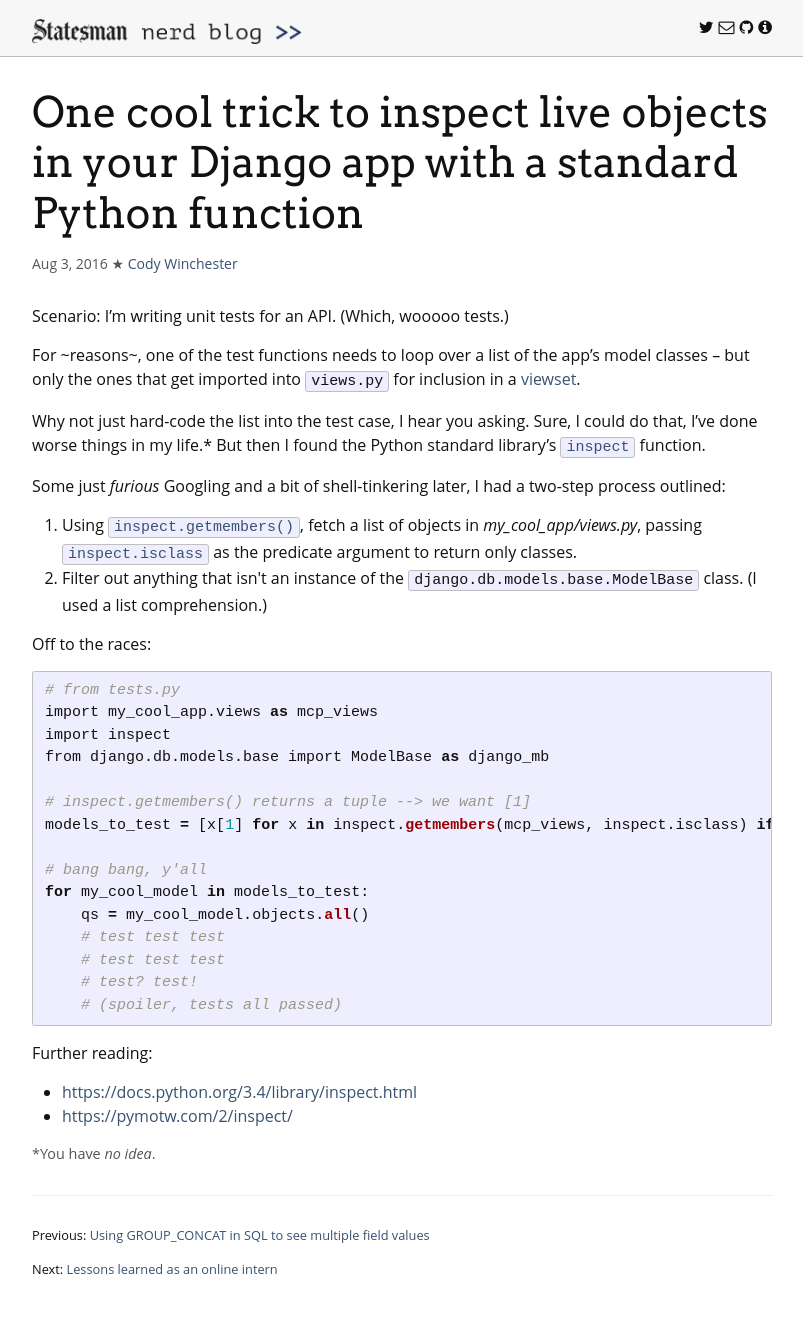
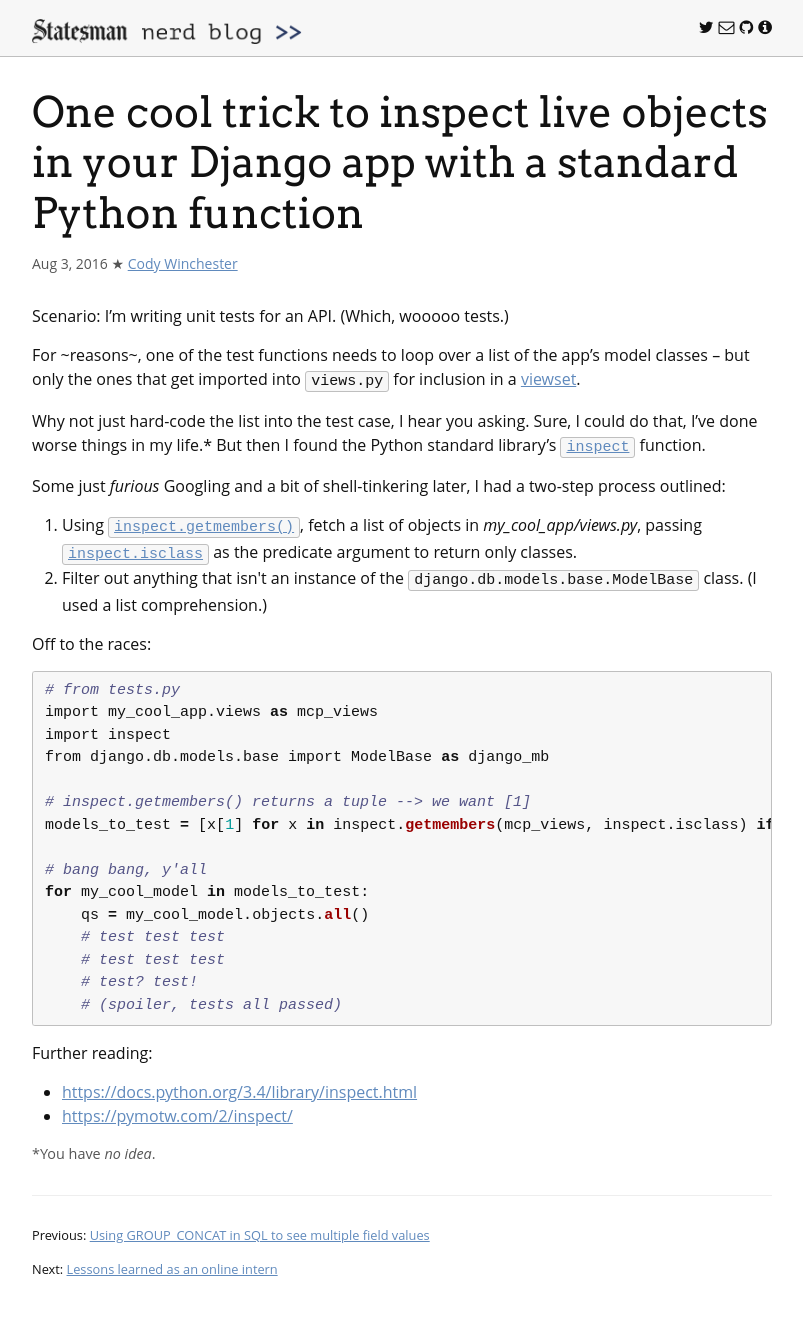
Before and after one commit to statesman/statesman.github.io, a Jekyll site: the page built from _posts/2016-08-02-one-cool-trick-to-inspect-live-objects-in-your-django-app-with-a-standard-python-function.md, in a window 1280 px wide. Shown: the whole page, without its empty margins (238-1041 px from the left). Built offline with Jekyll 4.4.1, drawn with Linux system fonts in a browser that asks for light colours.

Commit message:
Update link color
Closes #25

```diff
--- a/_sass/_base.scss
+++ b/_sass/_base.scss
@@ -92,15 +92,12 @@
  * Links
  */
 a {
-    color: $brand-color;
-    text-decoration: none;
+    color: #608ABD;
 
     &:visited {
-        color: darken($brand-color, 15%);
+        color: #395271;
     }
-
     &:hover {
-        color: $text-color;
         text-decoration: underline;
     }
 }
@@ -133,7 +130,7 @@
     font-size: 15px;
     border: 1px solid $grey-color-light;
     border-radius: 3px;
-    background-color: #eef;
+    background-color: #f7f7f7;
 }
 
 code {
--- a/_sass/_layout.scss
+++ b/_sass/_layout.scss
@@ -222,6 +222,13 @@
 .post-link {
     display: block;
     font-size: 24px;
+
+    color: $brand-color;
+    text-decoration: none;
+
+    &:visited {
+        color: darken($brand-color, 15%);
+    }
 }
 
 
--- a/_sass/_syntax-highlighting.scss
+++ b/_sass/_syntax-highlighting.scss
@@ -6,16 +6,16 @@
     @extend %vertical-rhythm;
 
     .highlighter-rouge & {
-      background: #eef;
+      background: #f7f7f7;
     }
 
-    .c     { color: #998; font-style: italic } // Comment
+    .c     { color: #558; font-style: italic } // Comment
     .err   { color: #a61717; background-color: #e3d2d2 } // Error
     .k     { font-weight: bold } // Keyword
     .o     { font-weight: bold } // Operator
-    .cm    { color: #998; font-style: italic } // Comment.Multiline
+    .cm    { color: #558; font-style: italic } // Comment.Multiline
     .cp    { color: #999; font-weight: bold } // Comment.Preproc
-    .c1    { color: #998; font-style: italic } // Comment.Single
+    .c1    { color: #558; font-style: italic } // Comment.Single
     .cs    { color: #999; font-weight: bold; font-style: italic } // Comment.Special
     .gd    { color: #000; background-color: #fdd } // Generic.Deleted
     .gd .x { color: #000; background-color: #faa } // Generic.Deleted.Specific
```
